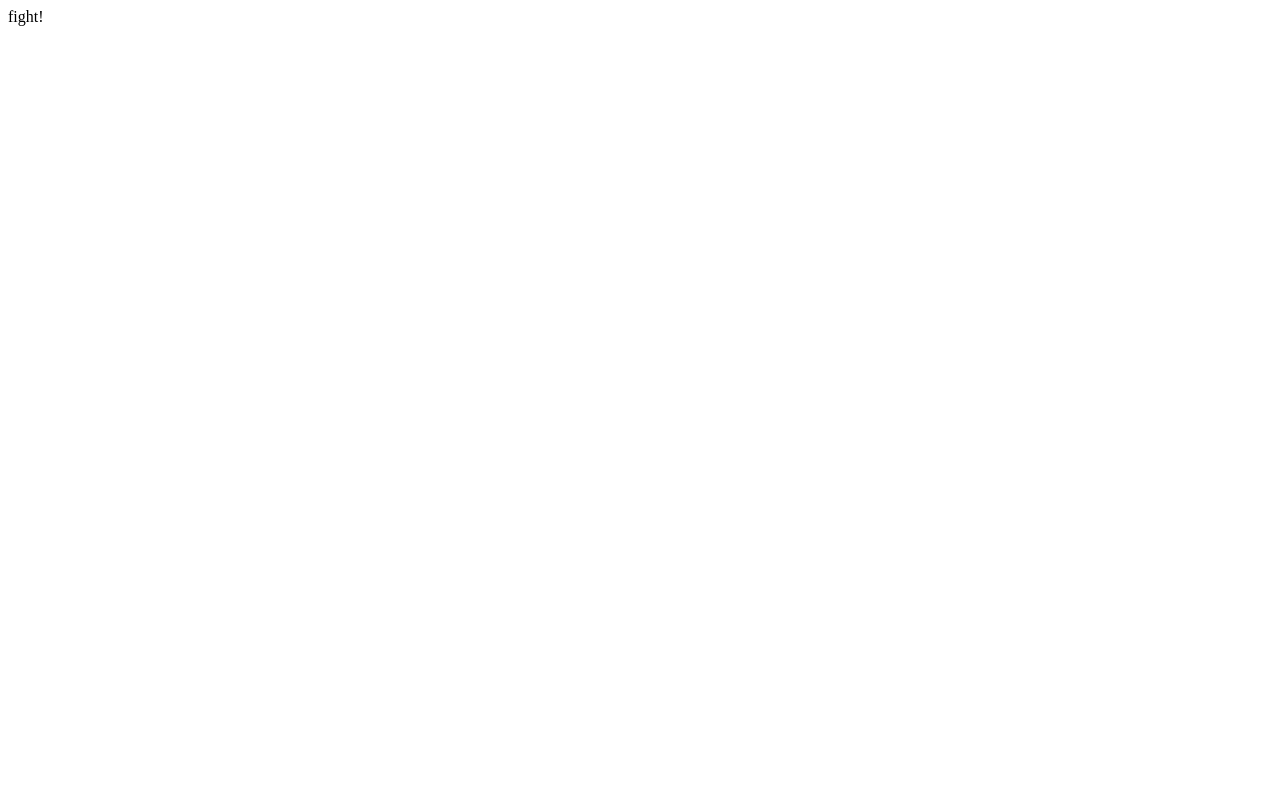
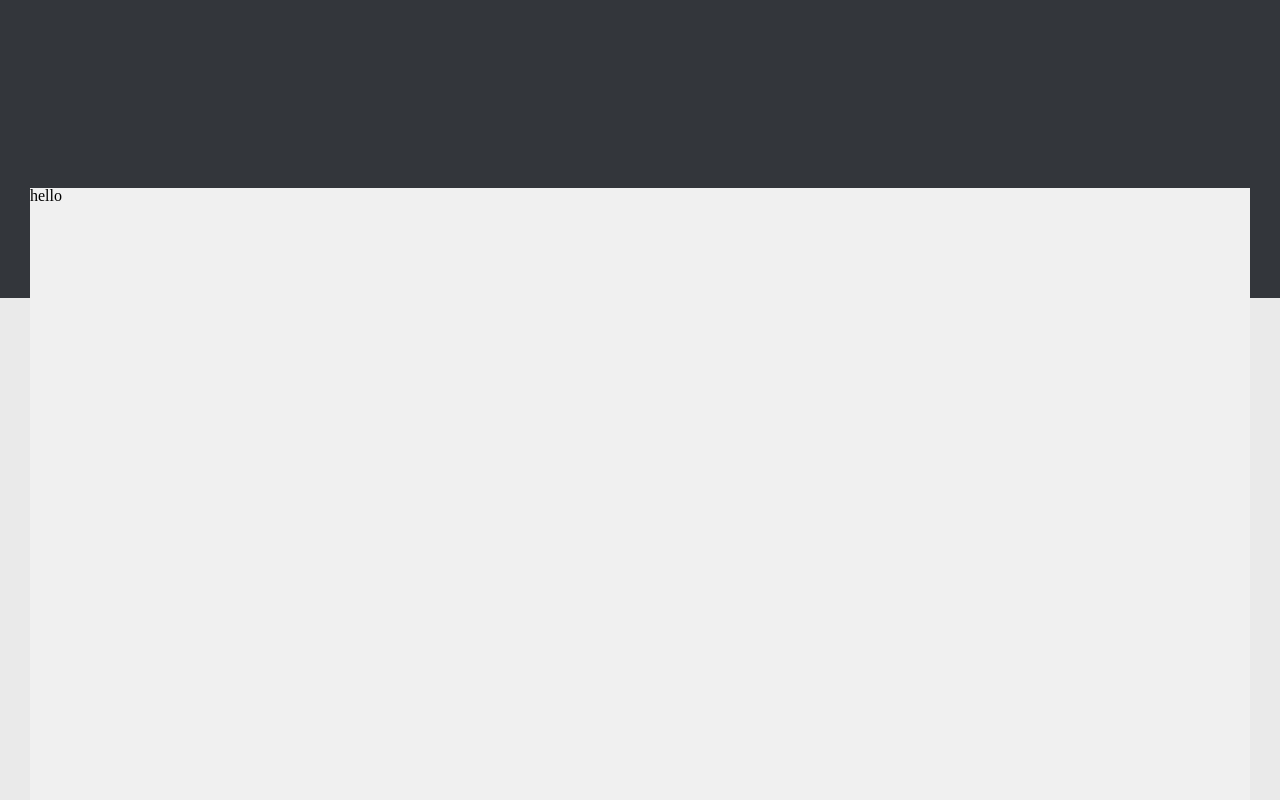
Before and after one commit to nazomikan/coding-knock, a website: page public/page/human/index.html in a window 1280 px wide. Shown: the top 800 px of the page. Drawn offline with Linux system fonts and the light colour scheme.

Commit message:
add human layout rough

```diff
--- /dev/null
+++ b/public/page/human/css/style.css
@@ -0,0 +1,40 @@
+html,body{
+     height:100%;
+     background-color: #eaeaea;
+}
+
+.sec-wrapper{
+    width: 100%;
+    position: relative;
+    height:auto !important; /*IE6対策*/
+    height: 100%; /*IE6対策*/
+    min-height: 100%;
+}
+
+.sec-container{
+    padding-bottom: 175px;
+    margin: 0 auto;
+}
+
+.sec-header{
+    height: 298px;
+    background-color: #33363b;
+}
+
+.sec-main{
+    width: 1220px;
+    height: 1000px;/*mock*/
+    margin-left: auto;
+    margin-right: auto;
+    margin-top: -110px;
+    background-color: #f0f0f0;
+}
+
+.sec-footer{
+    position: absolute;
+    bottom: 0;
+    width: 100%;
+    height: 170px;
+    background-color: #33363b;
+    color: #FFFFFF;
+}
--- a/public/page/human/index.html
+++ b/public/page/human/index.html
@@ -2,9 +2,18 @@
 <html>
 <head>
 <meta charset="utf-8" />
+<link rel="stylesheet" href="/css/reset.css">
+<link rel="stylesheet" href="./css/font-awesome.min.css">
+<link rel="stylesheet" href="./css/style.css">
 <title>human</title>
 </head>
 <body>
-fight!
+<div class="sec-wrapper">
+    <div class="sec-container">
+        <header class="sec-header"></header>
+	<main class="sec-main">hello</main>
+    </div>
+    <footer class="sec-footer"></footer>
+</div>
 </body>
 </html>
```
